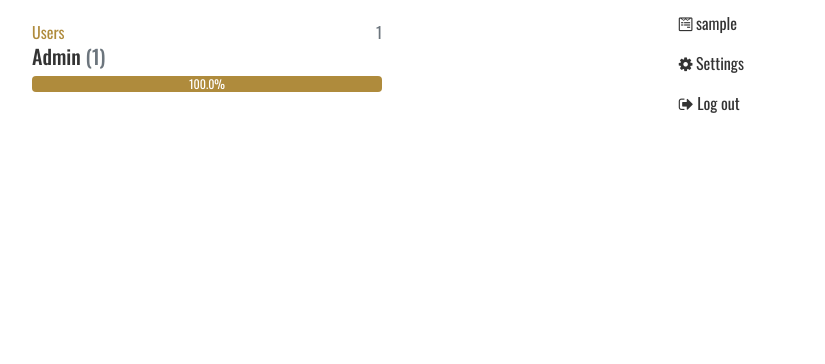
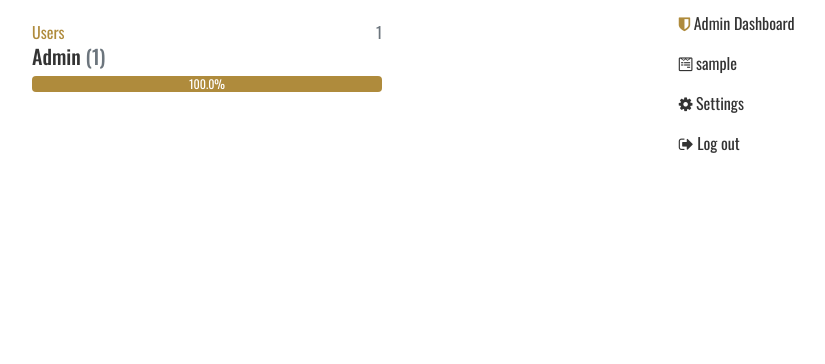
Before and after one commit to nushkovg/flexio, a Flask app: page /admin in a window 1280 px wide, after a click that opens the changed part. Shown: the part 56-420 px from the top of the page, without its empty margins (433-1258 px from the left). Run offline with Flask 2, Linux system fonts and the light colour scheme; the visitor is signed in with stand-in values (Sample User, id 1); data comes from the database, SQL or seed files in the repository; parts of the project's set-up code (start-up, migrations or seed data) failed here and were passed over; some libraries are stand-ins or nearby versions.

Commit message:
added minor admin fixes

```diff
--- a/flexio/blueprints/admin/views.py
+++ b/flexio/blueprints/admin/views.py
@@ -68,7 +68,7 @@ def users_edit(id):
         if User.is_last_admin(user,
                               request.form.get('role'),
                               request.form.get('active')):
-            flash('You are the last admin, you cannot do that.', 'error')
+            flash('You are the last admin, you cannot do that.', 'warning')
             return redirect(url_for('admin.users'))
 
         form.populate_obj(user)
@@ -99,6 +99,6 @@ def users_bulk_delete():
         flash('{0} user(s) were scheduled to be deleted.'.format(delete_count),
               'success')
     else:
-        flash('No users were deleted, something went wrong.', 'error')
+        flash('No users were deleted, something went wrong.', 'warning')
 
     return redirect(url_for('admin.users'))
--- a/flexio/blueprints/user/decorators.py
+++ b/flexio/blueprints/user/decorators.py
@@ -36,7 +36,7 @@ def role_required(*roles):
         @wraps(f)
         def decorated_function(*args, **kwargs):
             if current_user.role not in roles:
-                flash('You do not have permission to do that.', 'error')
+                flash('You do not have permission to do that.', 'warning')
                 return redirect('/')
 
             return f(*args, **kwargs)
--- a/flexio/blueprints/user/views.py
+++ b/flexio/blueprints/user/views.py
@@ -53,9 +53,9 @@ def login():
 
                 return redirect(url_for('user.settings'))
             else:
-                flash('This account has been disabled.', 'error')
+                flash('This account has been disabled.', 'warning')
         else:
-            flash('Identity or password is incorrect.', 'error')
+            flash('Identity or password is incorrect.', 'warning')
 
     return render_template('user/login.html', form=form)
 
@@ -92,7 +92,7 @@ def password_reset():
 
         if u is None:
             flash('Your reset token has expired or was tampered with.',
-                  'error')
+                  'warning')
             return redirect(url_for('user.begin_password_reset'))
 
         form.populate_obj(u)
--- a/flexio/static/styles/main.css
+++ b/flexio/static/styles/main.css
@@ -439,3 +439,7 @@ input[type="color"]:focus,
 .media-heading {
     color: rgb(41, 43, 56);
 }
+
+th:nth-child(3) a {
+    padding-left: 1.5vmin;
+}
--- a/flexio/templates/layouts/app.html
+++ b/flexio/templates/layouts/app.html
@@ -24,6 +24,12 @@
                         {% endif %}
                         <span class="caret"></span></a>
                     <ul class="dropdown-menu nav-item">
+                        {% if current_user.role == 'admin' %}
+                        <li>
+                            <a class="nav-link scroll-link" href="{{ url_for('admin.users') }}">
+                            <i class="fa fa-shield"></i> Admin Dashboard</a></li>
+                        <li>
+                        {% endif %}
                         {% if current_user.username != None %}
                         <li>
                             <a class="nav-link scroll-link" href="#">
```
